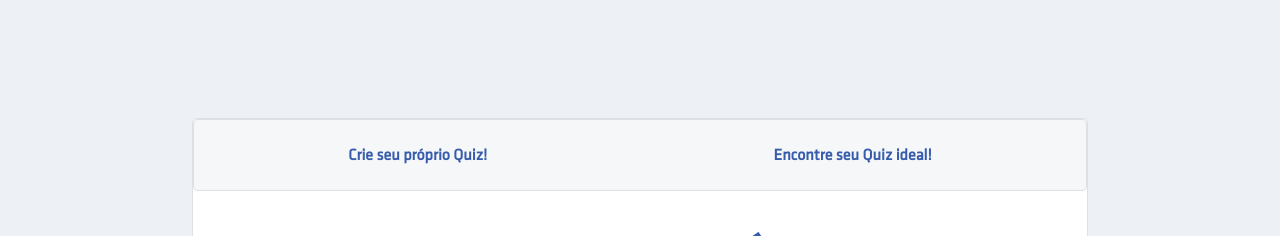
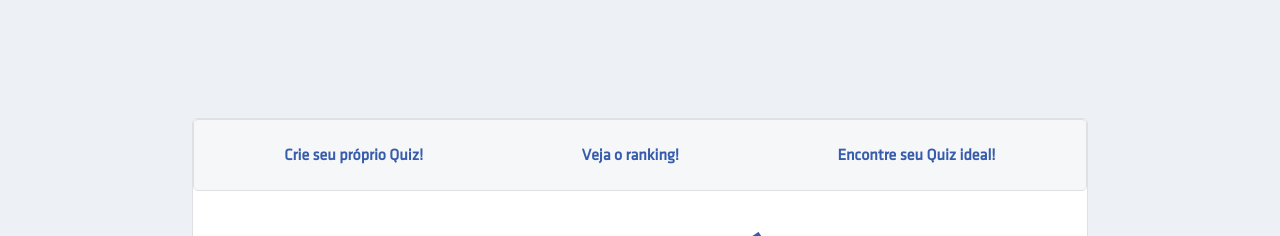
Before and after one commit to leunardo/unicotesterealdainternet, a plain HTML site: page Unico teste real da internet/index.html at #!/index in a window 1280 px wide. Shown: the part 63-299 px from the top of the page. Drawn offline with nearby package versions, Linux system fonts and the light colour scheme; some packages are replaced by stand-ins of ours; no server answers; a script that the page names is missing.

Commit message:
Adicionada âncora até a página de ranking (ainda não concluida)

```diff
--- a/Unico teste real da internet/home/home.html
+++ b/Unico teste real da internet/home/home.html
@@ -2,7 +2,8 @@
 
     <div class="menu-home">
         <div class = "opcoes">
-            <p class="criar"> <a ng-href="/#!/criar"> Crie seu próprio Quiz! </a> </p>
+            <p> <a ng-href="/#!/criar"> Crie seu próprio Quiz! </a> </p>
+            <p> <a ng-href="/#!/ranking"> Veja o ranking! </a> </p>
             <p> <a ng-href="/#!/quizzes"> Encontre seu Quiz ideal! </a> </p>
         </div>
         <h3> QUIZZES ALEATÓRIOS </h3>
```
